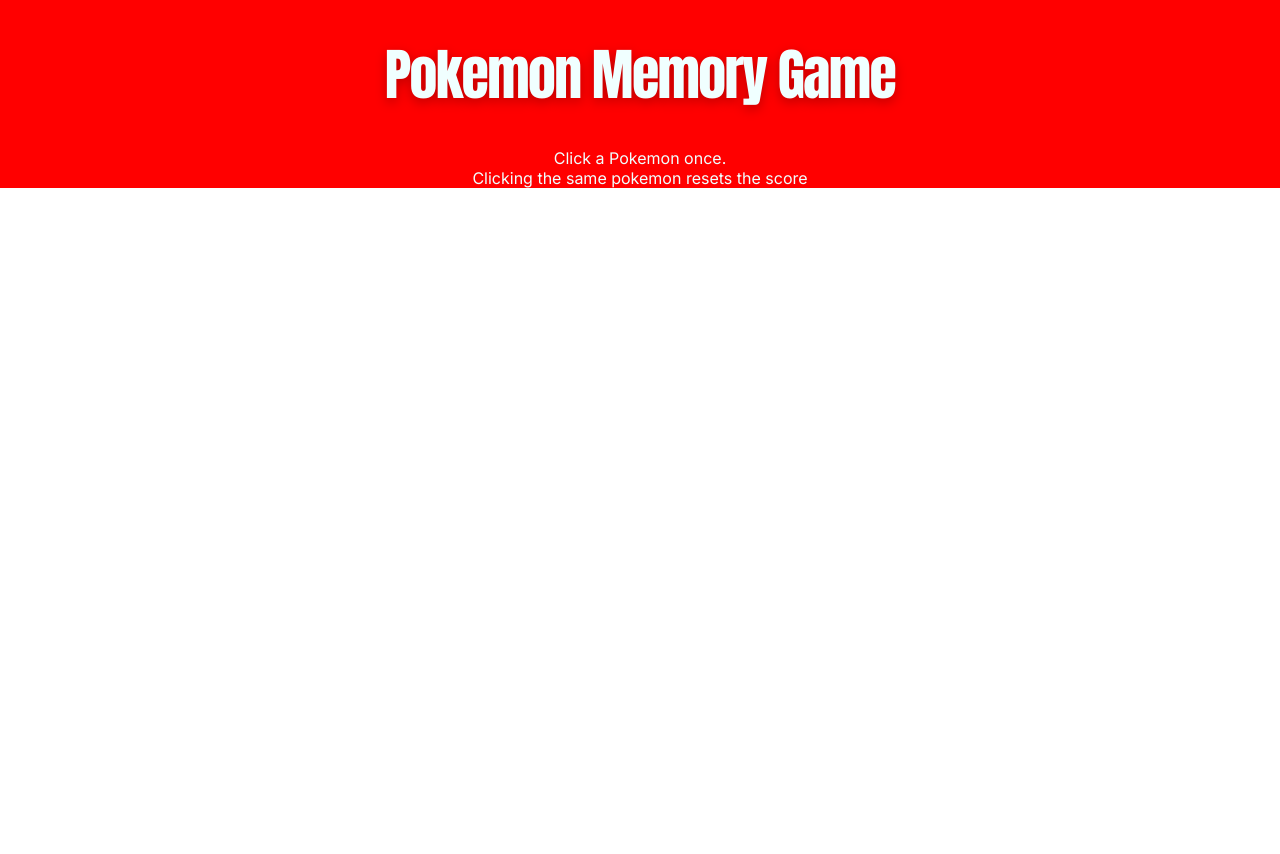
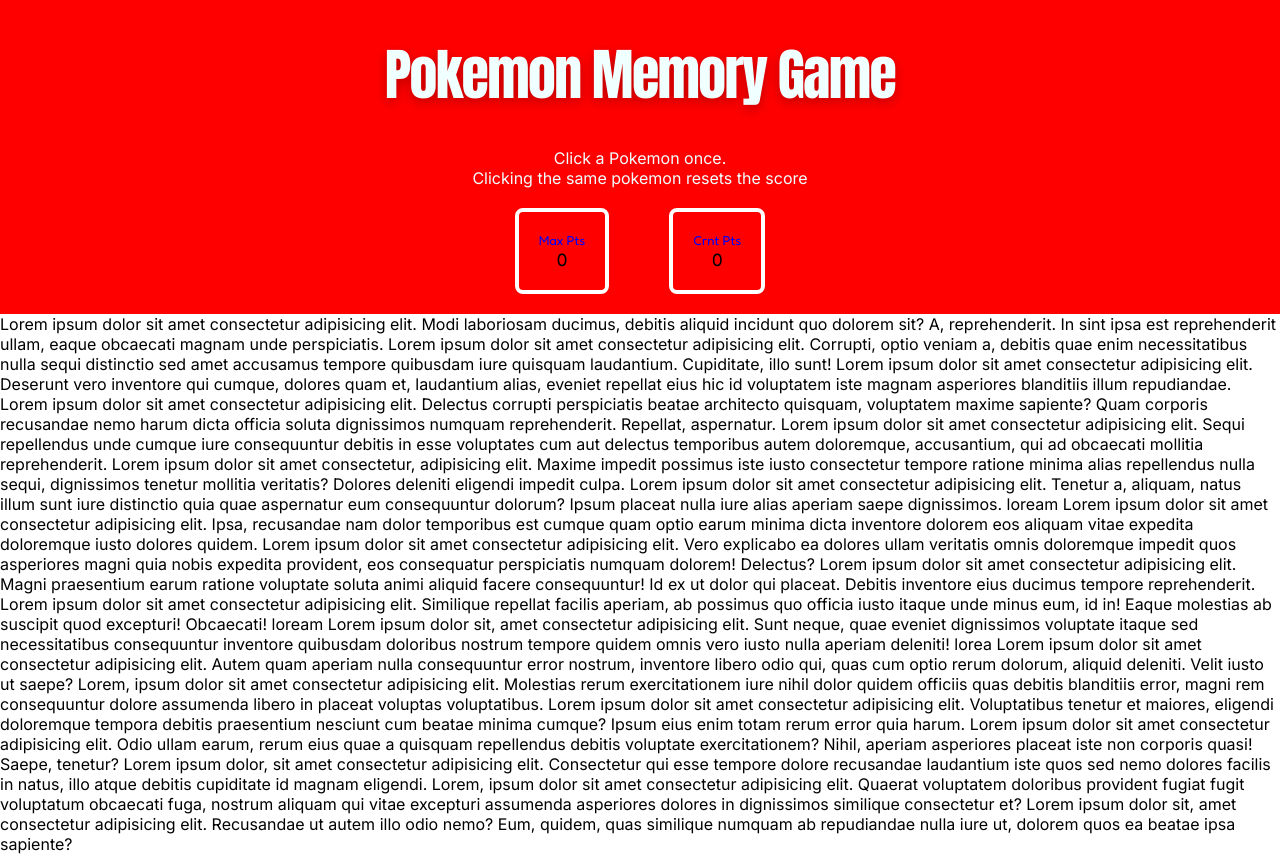
Before and after one commit to Hisham0mohiuddin/cards-app, a React (Vite) app: page / in a window 1280 px wide. Before the commit the page ends 800 px from the top, so only its background shows below. Built offline with nearby package versions, Linux system fonts and the light colour scheme.

Commit message:
improved fonts adn also added tracker states to the topbox

```diff
--- a/index.html
+++ b/index.html
@@ -4,6 +4,7 @@
     <meta charset="UTF-8" />
     <link rel="icon" type="image/svg+xml" href="/favicon.svg" />
     <link href="https://fonts.googleapis.com/css2?family=Fredoka:wght@400;500;600;700&family=Inter:wght@400;500;600&display=swap" rel="stylesheet">
+    <link href="https://fonts.googleapis.com/css2?family=Baloo+2:wght@400;500;600;700;800&display=swap" rel="stylesheet">
     <meta name="viewport" content="width=device-width, initial-scale=1.0" />
     <title>cards-app</title>
   </head>
--- a/src/App.jsx
+++ b/src/App.jsx
@@ -3,8 +3,36 @@
 import './App.css'
 
 function App() {
+  const [maxPts, updatemaxPts] = useState(0);
+  const [crntPts,updatecrntPts]  = useState(0);
+
+
   return (<>
-    <TopBar></TopBar>
+    <TopBar maxp = {maxPts} crntp = {crntPts}></TopBar>
+    <div>Lorem ipsum dolor sit amet consectetur adipisicing elit. Modi laboriosam ducimus, debitis aliquid incidunt quo dolorem sit? A, reprehenderit. In sint ipsa est reprehenderit ullam, eaque obcaecati magnam unde perspiciatis.
+      Lorem ipsum dolor sit amet consectetur adipisicing elit. Corrupti, optio veniam a, debitis quae enim necessitatibus nulla sequi distinctio sed amet accusamus tempore quibusdam iure quisquam laudantium. Cupiditate, illo sunt!
+      Lorem ipsum dolor sit amet consectetur adipisicing elit. Deserunt vero inventore qui cumque, dolores quam et, laudantium alias, eveniet repellat eius hic id voluptatem iste magnam asperiores blanditiis illum repudiandae.
+      Lorem ipsum dolor sit amet consectetur adipisicing elit. Delectus corrupti perspiciatis beatae architecto quisquam, voluptatem maxime sapiente? Quam corporis recusandae nemo harum dicta officia soluta dignissimos numquam reprehenderit. Repellat, aspernatur.
+      Lorem ipsum dolor sit amet consectetur adipisicing elit. Sequi repellendus unde cumque iure consequuntur debitis in esse voluptates cum aut delectus temporibus autem doloremque, accusantium, qui ad obcaecati mollitia reprehenderit.
+      Lorem ipsum dolor sit amet consectetur, adipisicing elit. Maxime impedit possimus iste iusto consectetur tempore ratione minima alias repellendus nulla sequi, dignissimos tenetur mollitia veritatis? Dolores deleniti eligendi impedit culpa.
+      Lorem ipsum dolor sit amet consectetur adipisicing elit. Tenetur a, aliquam, natus illum sunt iure distinctio quia quae aspernatur eum consequuntur dolorum? Ipsum placeat nulla iure alias aperiam saepe dignissimos.
+      loream
+      Lorem ipsum dolor sit amet consectetur adipisicing elit. Ipsa, recusandae nam dolor temporibus est cumque quam optio earum minima dicta inventore dolorem eos aliquam vitae expedita doloremque iusto dolores quidem.
+      Lorem ipsum dolor sit amet consectetur adipisicing elit. Vero explicabo ea dolores ullam veritatis omnis doloremque impedit quos asperiores magni quia nobis expedita provident, eos consequatur perspiciatis numquam dolorem! Delectus?
+      Lorem ipsum dolor sit amet consectetur adipisicing elit. Magni praesentium earum ratione voluptate soluta animi aliquid facere consequuntur! Id ex ut dolor qui placeat. Debitis inventore eius ducimus tempore reprehenderit.
+      Lorem ipsum dolor sit amet consectetur adipisicing elit. Similique repellat facilis aperiam, ab possimus quo officia iusto itaque unde minus eum, id in! Eaque molestias ab suscipit quod excepturi! Obcaecati!
+      loream
+      Lorem ipsum dolor sit, amet consectetur adipisicing elit. Sunt neque, quae eveniet dignissimos voluptate itaque sed necessitatibus consequuntur inventore quibusdam doloribus nostrum tempore quidem omnis vero iusto nulla aperiam deleniti!
+      lorea
+      Lorem ipsum dolor sit amet consectetur adipisicing elit. Autem quam aperiam nulla consequuntur error nostrum, inventore libero odio qui, quas cum optio rerum dolorum, aliquid deleniti. Velit iusto ut saepe?
+      Lorem, ipsum dolor sit amet consectetur adipisicing elit. Molestias rerum exercitationem iure nihil dolor quidem officiis quas debitis blanditiis error, magni rem consequuntur dolore assumenda libero in placeat voluptas voluptatibus.
+      Lorem ipsum dolor sit amet consectetur adipisicing elit. Voluptatibus tenetur et maiores, eligendi doloremque tempora debitis praesentium nesciunt cum beatae minima cumque? Ipsum eius enim totam rerum error quia harum.
+      Lorem ipsum dolor sit amet consectetur adipisicing elit. Odio ullam earum, rerum eius quae a quisquam repellendus debitis voluptate exercitationem? Nihil, aperiam asperiores placeat iste non corporis quasi! Saepe, tenetur?
+      Lorem ipsum dolor, sit amet consectetur adipisicing elit. Consectetur qui esse tempore dolore recusandae laudantium iste quos sed nemo dolores facilis in natus, illo atque debitis cupiditate id magnam eligendi.
+      Lorem, ipsum dolor sit amet consectetur adipisicing elit. Quaerat voluptatem doloribus provident fugiat fugit voluptatum obcaecati fuga, nostrum aliquam qui vitae excepturi assumenda asperiores dolores in dignissimos similique consectetur et?
+      Lorem ipsum dolor sit, amet consectetur adipisicing elit. Recusandae ut autem illo odio nemo? Eum, quidem, quas similique numquam ab repudiandae nulla iure ut, dolorem quos ea beatae ipsa sapiente?
+
+    </div>
   </>);
 }
 
--- a/src/components/TopBar.jsx
+++ b/src/components/TopBar.jsx
@@ -1,10 +1,23 @@
 import '../styles/TopBar.css'
-export default function TopBar() {
+export default function TopBar({maxp,crntp}) {
     return (
+        <>
         <div className="TopBar">
             <h1>Pokemon Memory Game</h1>
             <p>Click a Pokemon once.</p>
             <p>Clicking the same pokemon resets the score</p>
+
         </div>
+        <div className="tracker">
+            <div className="box">
+                <div>Max Pts</div>
+                {maxp}
+            </div>
+            <div className="box">
+                <div>Crnt Pts</div>
+                {crntp}
+            </div>
+        </div>
+    </>
     );
 }
--- a/src/styles/TopBar.css
+++ b/src/styles/TopBar.css
@@ -8,7 +8,34 @@
     color:azure
 }
 .TopBar h1{
+    text-shadow: 0 4px 12px rgba(0, 0, 0, 0.25);
+}
+.tracker {
+    position: sticky;
+    top: 0;
 
-    text-shadow: 0 4px 12px rgba(0, 0, 0, 0.25);
+    background-color:red;
+
+    display: flex;
+    justify-content: center;
+    gap: 20px;
+    align-items: center;
+}
+
+.box {
+    margin:20px;
+    padding: 20px;
+    display:flex;
+    flex-direction:column;
+    align-items : center;
+    font-family:"Fredoka", cursive;
+    border: 4px solid white;
+    border-radius: 8px;
+    font-size:large;
+    color:black
+}
+.box div{
+    font-size:small;
+    color:blue
 
 }
```
